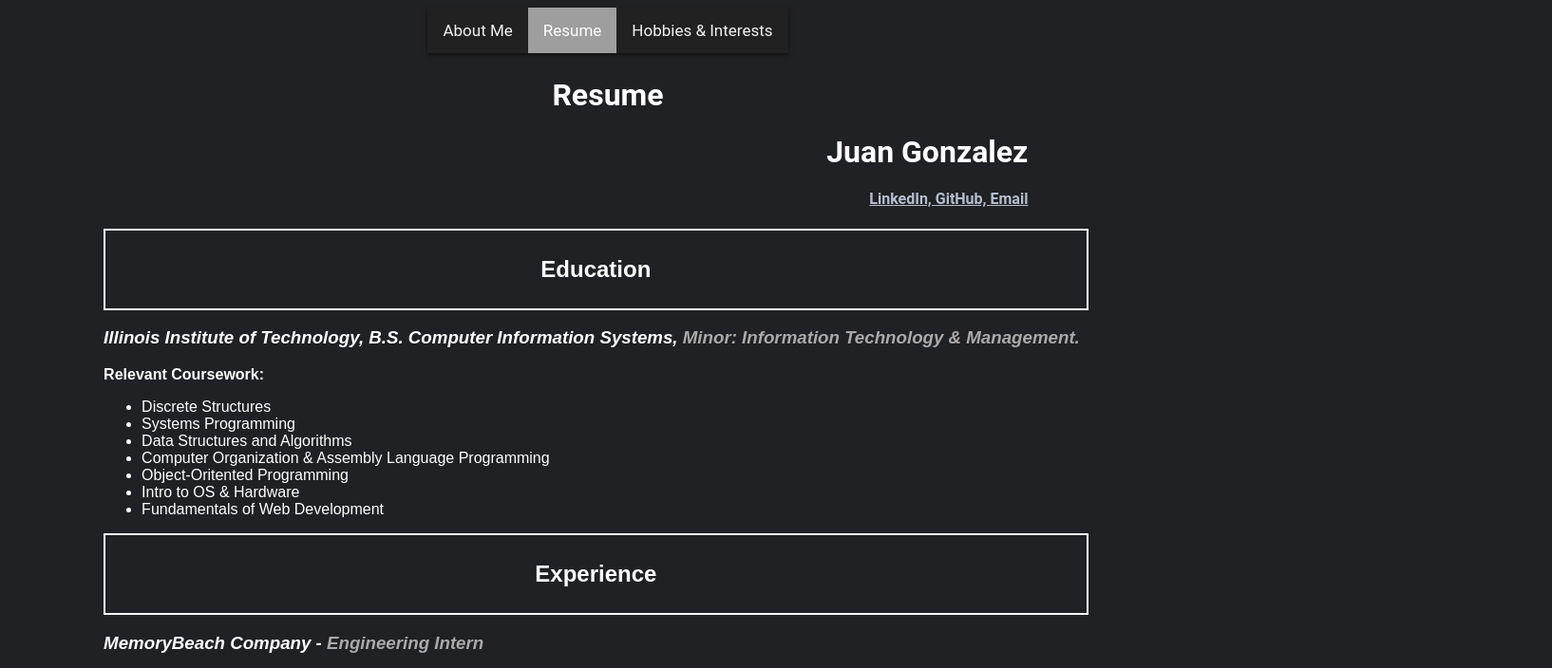
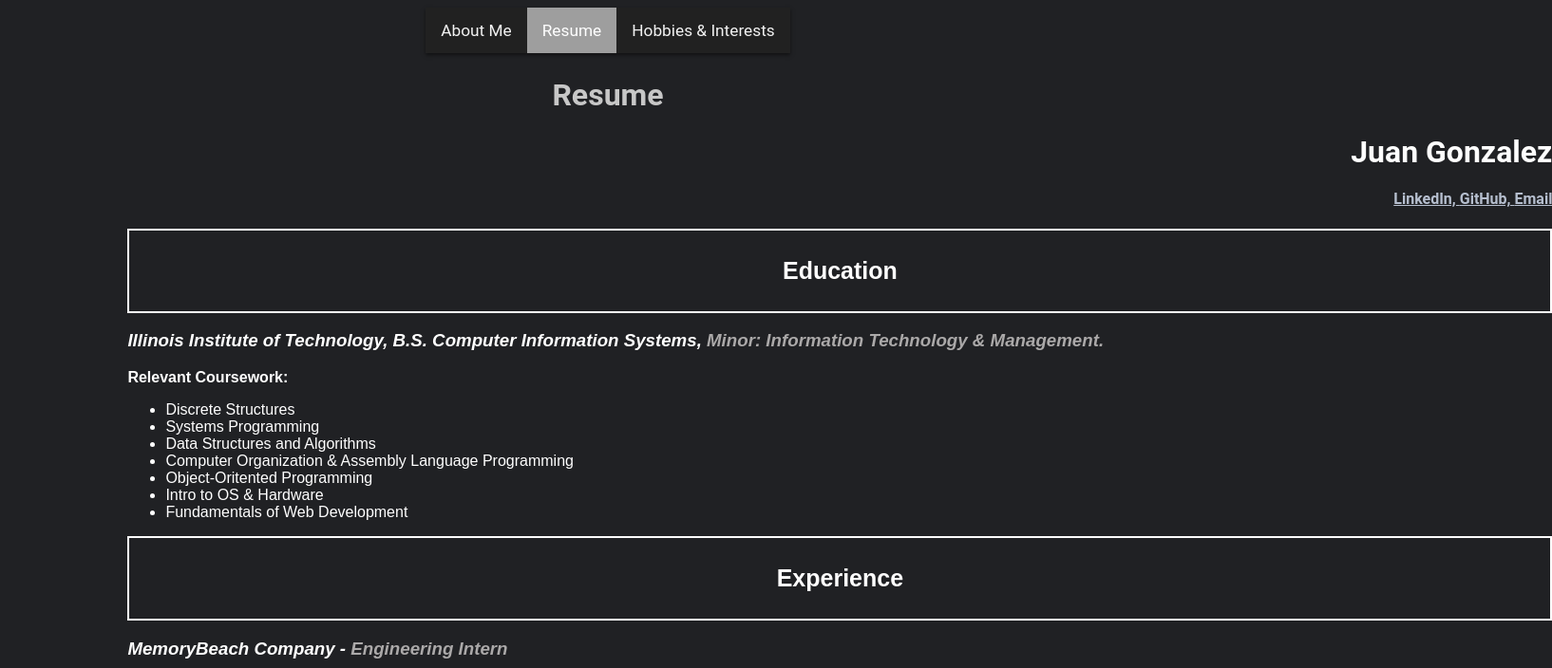
Before and after one commit to John256145/itmd-361-project-2, a plain HTML site: page resume.html in a window 1280 px wide. Shown: the top 704 px of the page at 95% size, 1634 px wide, since content can reach past the window. Drawn offline with Linux system fonts and the light colour scheme.

Commit message:
added gray to main text of each page

```diff
--- a/resume.html
+++ b/resume.html
@@ -13,7 +13,7 @@
 			<a class="active">Resume</a>
 			<a href = "interests.html">Hobbies & Interests</a>
 		</div>
-	<h1>Resume</h1>
+	<h1><mark class = "title">Resume</mark></h1>
 
 	<div id = "resume-main">
 		<h1>Juan Gonzalez</h1>
--- a/style.css
+++ b/style.css
@@ -12,23 +12,20 @@ body {
   display: inline-block;
 }
 
-/* Style the links inside the navigation bar */
 .navigation-bar a {
   float: left;
   color: #f2f2f2;
   text-align: center;
   padding: 14px 16px;
   text-decoration: none;
-  font-size: 17px;
+  font-size: 108%;
 }
 
-/* Change the color of links on hover */
 .navigation-bar a:hover {
   background-color: #ddd;
   color: black;
 }
 
-/* Add a color to the active/current link */
 .navigation-bar a.active {
   background-color: #9e9e9e;
   color: white;
@@ -40,7 +37,7 @@ video {
 }
 
 .index-img img {
-  border-radius: 10px;
+  border-radius: 5%;
 }
 
 mark.red {
@@ -53,15 +50,13 @@ mark.gray {
   background: none;
 }
 
+mark.title {
+  background: none;
+  color: #c7c7c7;
+}
 .interests-img img {
   height: 50%;
   width: 50%;
-}
-
-#watch-img {
-  /* height: 75%;
-  width: 75%;
-  transform: rotate(90deg); */
 }
 
 .resume {
@@ -69,13 +64,16 @@ mark.gray {
   font-family: sans-serif;
   margin-bottom: 10%;
   margin-right: 10%;
-  margin-left: 8%;
+  margin-left: 10%;
+  width: 1500px;
+
 }
 
 #resume-main {
   margin-right: 15%;
-  margin-left: 8%;
+  margin-left: 10%;
   text-align: right;
+  width: 1500px;
 }
 
 a {
@@ -111,5 +109,6 @@ table {
 }
 
 .table-text {
-  font-size: 150%;
+  /* font-size: 150%; */
+  font-size: 25px;
 }
```
Also changed, not shown: index.html (+1 -1 lines), interests.html (+1 -1 lines).
